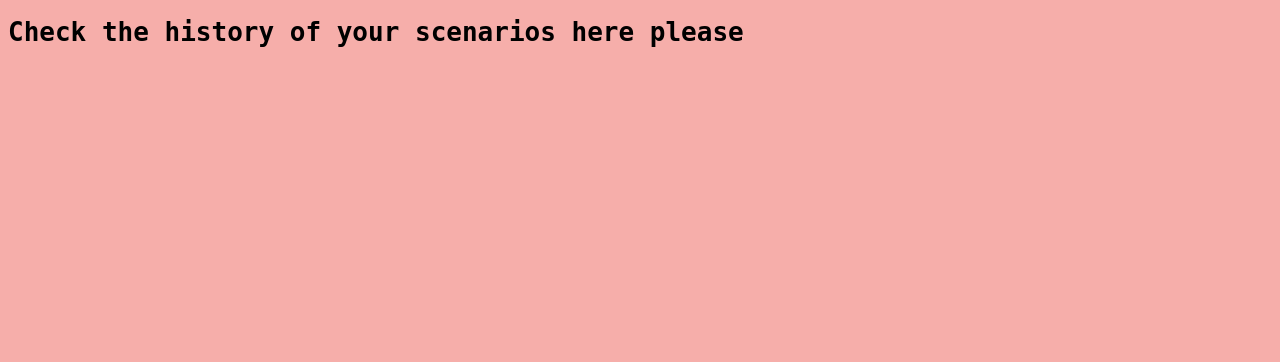
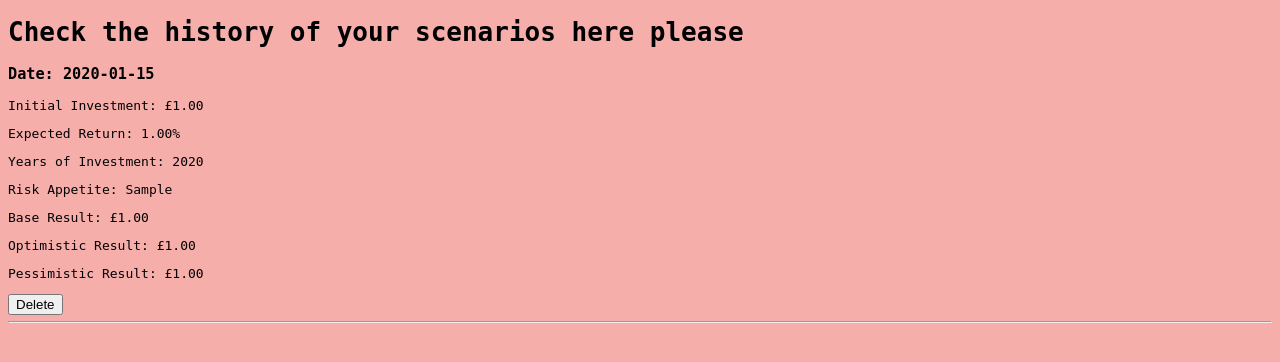
Before and after one commit to mimimanlyosei/quantengine, a Flask app: page /history in a window 1280 px wide. Shown: the part 80-442 px from the top of the page. Run offline with Flask 3, Linux system fonts and the light colour scheme; a user stored in the database is signed in; tables that the repository leaves empty hold one stand-in row (values such as "Sample post").

Commit message:
complete history page with delete funtionality. closes #12 closes #13 closes #14

```diff
--- a/app.py
+++ b/app.py
@@ -257,7 +257,19 @@ def create_app():
     @app.route("/history")
     @login_required
     def history():
-        return render_template("history.html")
+        scenarios = Scenario.query.filter_by(user_id=current_user.id).all()
+        return render_template("history.html", scenarios=scenarios)
+
+    @app.route("/delete_scenario/<int:scenario_id>", methods=["POST"])
+    def delete_scenario(scenario_id):
+        scenario = Scenario.query.get(scenario_id)
+        if scenario and scenario.user_id == current_user.id:
+            db.session.delete(scenario)
+            db.session.commit()
+            flash("Scenario deleted successfully!", "success")
+        else:
+            flash("Scenario not found or you don't have permission to delete it.", "error")
+        return redirect(url_for("history"))
 
     @app.route("/404")
     def error_404():
--- a/templates/history.html
+++ b/templates/history.html
@@ -3,6 +3,25 @@
 
 {% block content %}
 
+
 <h1>Check the history of your scenarios here please</h1>
 
+{% if scenarios %}
+    {% for scenario in scenarios %}
+        <h3>Date: {{ scenario.created_at.strftime('%Y-%m-%d') }}    </h3>
+        <p>Initial Investment: £{{ "%.2f"|format(scenario.initial_investment) }}</p>
+        <p>Expected Return: {{ "%.2f"|format(scenario.expected_return) }}%</p>
+        <p>Years of Investment: {{ scenario.years_of_investment }}</p>
+        <p>Risk Appetite: {{ scenario.risk_appetite }}</p>
+        <p>Base Result: £{{ "%.2f"|format(scenario.base_result) }}</p>
+        <p>Optimistic Result: £{{ "%.2f"|format(scenario.optimistic_result) }}</p>
+        <p>Pessimistic Result: £{{ "%.2f"|format(scenario.pessimistic_result) }}</p>
+        <form method="POST" action="{{ url_for('delete_scenario', scenario_id=scenario.id) }}" onsubmit="return confirm('Are you sure you want to delete this scenario?')">
+            <button type="submit">Delete</button>
+        </form>
+        <hr>
+    {% endfor %}
+{% else %}
+    <p>No scenarios saved yet. Go to the calculator to create one.</p>
+{% endif %}
 {% endblock %}
```
